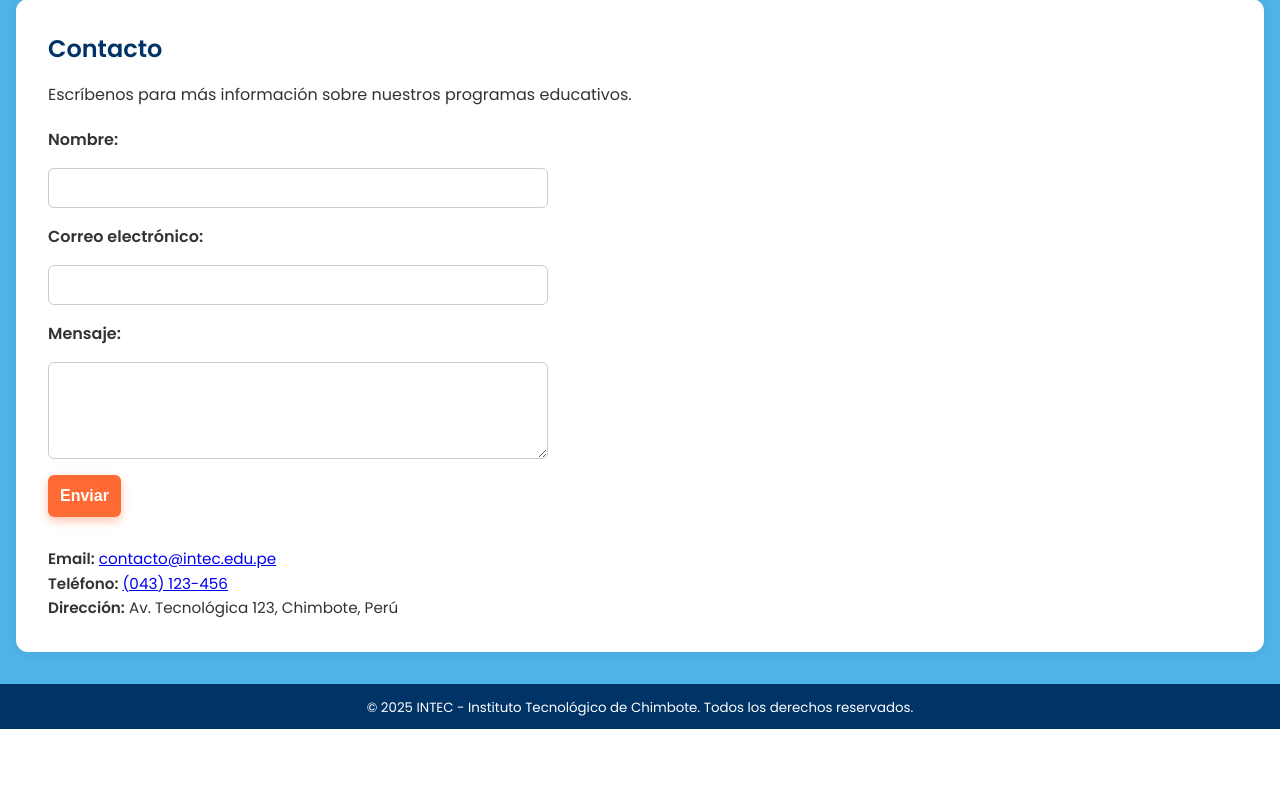
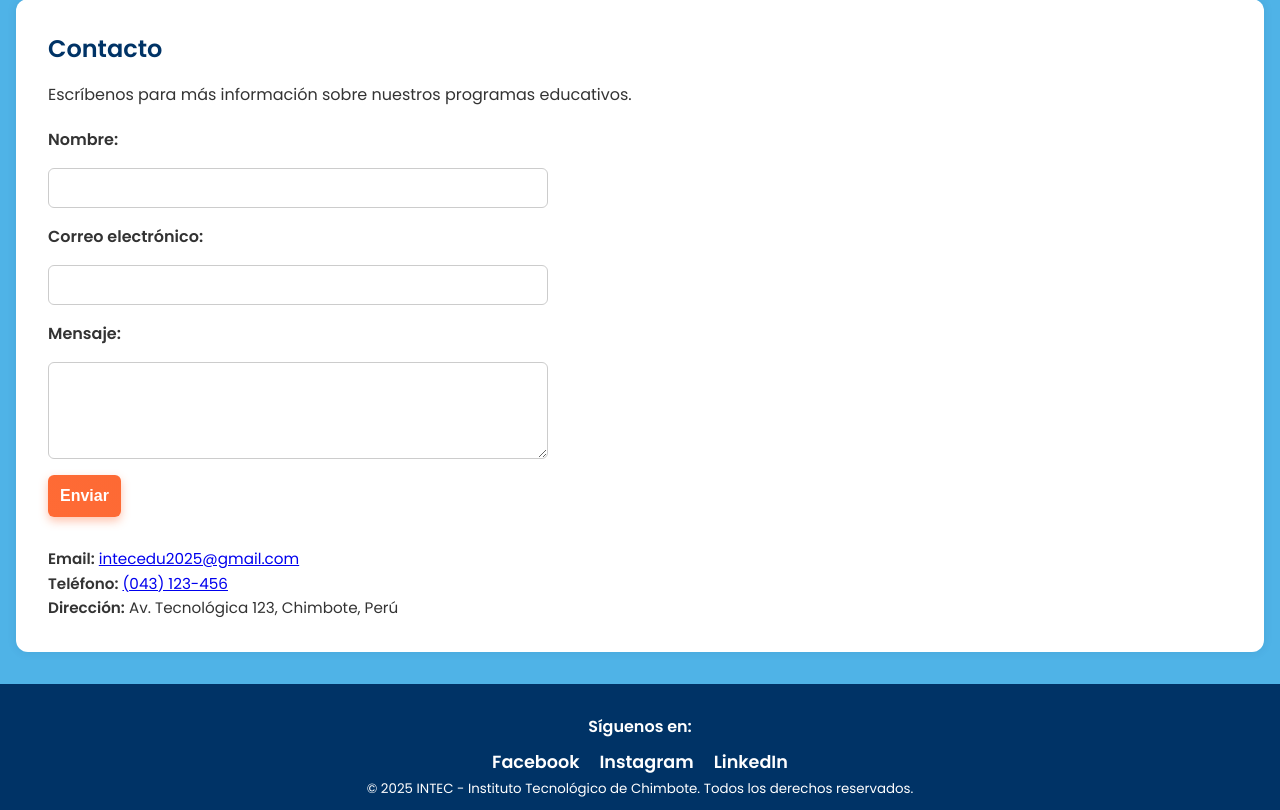
Before and after one commit to MassielSanchez/TrabajoWeb, a PHP site: page / in a window 1280 px wide. Shown: the part 2039-2849 px from the top of the page. Before the commit the page ends 2768 px from the top, so only its background shows below. Run offline with PHP 8.4, Linux system fonts and the light colour scheme.

Commit message:
redes sociales

```diff
--- a/css/index/footer.css
+++ b/css/index/footer.css
@@ -7,3 +7,54 @@ footer {
     padding: 10px;
     margin-top: 20px;
 }
+/* Estilos para las redes sociales en el footer */
+.social-links {
+    margin-top: 20px;
+    text-align: center; /* Centra el bloque completo */
+}
+
+.social-links p {
+    margin-bottom: 10px;
+    color: #ffffff; /* ¡Texto "Síguenos en:" en blanco! */
+    font-weight: 500;
+}
+
+.social-links ul {
+    list-style: none; /* Quita los puntos de la lista */
+    padding: 0;
+    margin: 0;
+    display: flex; /* ¡Usa flexbox para poner los elementos en línea! */
+    justify-content: center; /* Centra los elementos de la lista horizontalmente */
+    gap: 20px; /* Espacio entre los enlaces (ajusta si quieres más o menos) */
+}
+
+.social-links li {
+    /* No necesitas estilos específicos para el li si el ul ya es flex */
+}
+
+.social-links li a {
+    text-decoration: none; /* Quita el subrayado de los enlaces */
+    color: #ffffff; /* ¡Color del texto del enlace en blanco! */
+    font-weight: bold;
+    font-size: 1.1em;
+    transition: color 0.3s ease, transform 0.2s ease; /* Añadida transición para un efecto hover más suave */
+
+    /* Si usas iconos, esto ayuda a alinearlos con el texto */
+    display: flex;
+    align-items: center;
+    gap: 5px; /* Espacio entre el posible icono y el texto */
+}
+
+.social-links li a:hover {
+    color: #e0e0e0; /* Un blanco un poco grisáceo al pasar el ratón para un efecto sutil */
+    transform: translateY(-2px); /* Pequeño efecto de elevación al pasar el ratón */
+    text-decoration: underline; /* Puedes quitar esto si no quieres subrayado al hover */
+}
+
+/* Si usas iconos, aquí podrías estilizar las imágenes dentro de los enlaces */
+.social-links li a img {
+    filter: brightness(0) invert(1); /* Hace que las imágenes se vean blancas si son negras originalmente */
+    width: 24px; /* Tamaño del icono */
+    height: 24px;
+    vertical-align: middle; /* Alineación vertical */
+}
--- a/index.html
+++ b/index.html
@@ -236,7 +236,7 @@
             </form>
 
             <div class="info-contacto">
-                <p><strong>Email:</strong> <a href="mailto:contacto@intec.edu.pe">contacto@intec.edu.pe</a></p>
+                <p><strong>Email:</strong> <a href="mailto:contacto@intec.edu.pe">intecedu2025@gmail.com</a></p>
                 <p><strong>Teléfono:</strong> <a href="tel:+5143123456">(043) 123-456</a></p>
                 <p><strong>Dirección:</strong> Av. Tecnológica 123, Chimbote, Perú</p>
             </div>
@@ -244,8 +244,29 @@
     </main>
 
     <footer>
-        <p><small>&copy; 2025 INTEC - Instituto Tecnológico de Chimbote. Todos los derechos reservados.</small></p>
-    </footer>
+
+    <div class="social-links">
+        <p><strong>Síguenos en:</strong></p>
+        <ul>
+            <li>
+                <a href="https://www.facebook.com/share/1CXdSN1aTi/" target="_blank" rel="noopener noreferrer">
+                    Facebook
+                </a>
+            </li>
+            <li>
+                <a href="https://www.instagram.com/intec_edu/" target="_blank" rel="noopener noreferrer">
+                    Instagram
+                </a>
+            </li>
+            <li>
+                <a href="http://www.linkedin.com/in/intec-edu-09660136a" target="_blank" rel="noopener noreferrer">
+                    LinkedIn
+                </a>
+            </li>
+        </ul>
+    </div>
+    <p><small>&copy; 2025 INTEC - Instituto Tecnológico de Chimbote. Todos los derechos reservados.</small></p>
+</footer>
 
 </body>
 
--- a/vistas/forgot_password.html
+++ b/vistas/forgot_password.html
@@ -5,6 +5,7 @@
     <meta name="viewport" content="width=device-width, initial-scale=1.0">
     <title>Recuperar Contraseña - Preguntas</title>
     <link rel="stylesheet" href="../css/forgot_password.css">
+        <link rel="icon" href="../img/intec-removebg-preview.png" type="image/png"> </head>
     </head>
 <body>
     <div class="recover-container">
```
